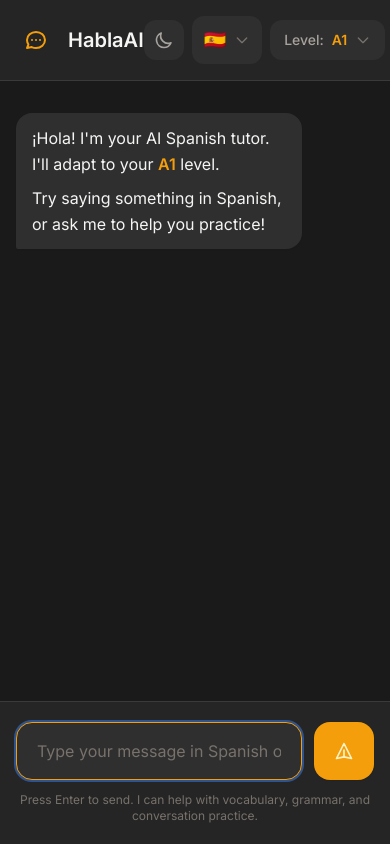
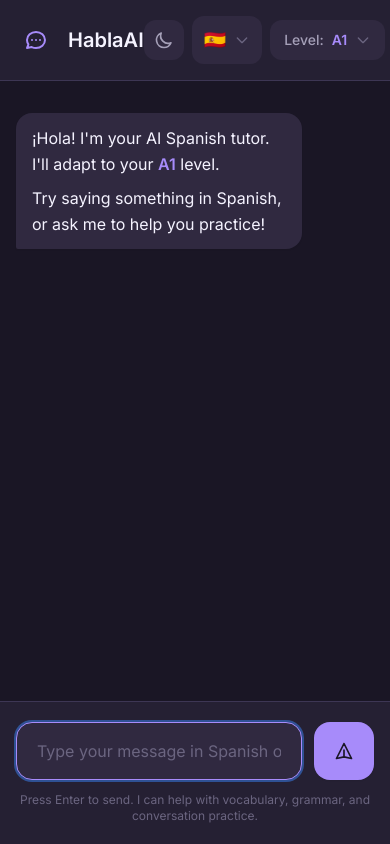
Before and after one commit to darth-dodo/habla-hermano, a Python web app: template src/templates/chat.html in a window 390 px wide. Run offline with Jinja, Linux system fonts and the light colour scheme; the template is opened without the code that fills it, so the values that code supplies are empty; some libraries are stand-ins or nearby versions.

Commit message:
docs: product-focused README with Purple Noir theme
- Rewrite README to focus on product value proposition
- Change dark theme from amber to Purple Noir (violet accents)
- Add mobile responsive screenshots (dark/light/ocean themes)
- Add desktop conversation screenshot with grammar feedback
- Simplify tech stack and development sections
- Update roadmap to reflect current Phase 2 status

Co-Authored-By: Claude Opus 4.5 <noreply@anthropic.com>

```diff
--- a/src/templates/base.html
+++ b/src/templates/base.html
@@ -93,27 +93,27 @@
            Modern, minimal, warm color palettes
            ============================================ */
 
-        /* Dark Theme (default) - Warm charcoal with amber accents */
+        /* Dark Theme (default) - Purple Noir with violet accents */
         :root, [data-theme="dark"] {
-            --surface: #1a1a1a;
-            --surface-elevated: #252525;
-            --surface-overlay: #2f2f2f;
-            --border: #3a3a3a;
-            --border-subtle: #2a2a2a;
-            --text: #f5f5f4;
-            --text-muted: #a8a29e;
-            --text-subtle: #78716c;
-            --accent: #f59e0b;
-            --accent-hover: #fbbf24;
-            --accent-muted: rgba(245, 158, 11, 0.15);
-            --accent-text: #fef3c7;
-            --user-bubble: #f59e0b;
-            --user-text: #1a1a1a;
-            --ai-bubble: #2f2f2f;
-            --ai-text: #f5f5f4;
-            --scrollbar-track: #1a1a1a;
-            --scrollbar-thumb: #404040;
-            --scrollbar-thumb-hover: #525252;
+            --surface: #1a1625;
+            --surface-elevated: #252033;
+            --surface-overlay: #302940;
+            --border: #3d3654;
+            --border-subtle: #2a2540;
+            --text: #f5f3ff;
+            --text-muted: #a5a0b8;
+            --text-subtle: #6b6580;
+            --accent: #a78bfa;
+            --accent-hover: #c4b5fd;
+            --accent-muted: rgba(167, 139, 250, 0.15);
+            --accent-text: #1a1625;
+            --user-bubble: #a78bfa;
+            --user-text: #1a1625;
+            --ai-bubble: #302940;
+            --ai-text: #f5f3ff;
+            --scrollbar-track: #1a1625;
+            --scrollbar-thumb: #3d3654;
+            --scrollbar-thumb-hover: #5b5275;
         }
 
         /* Light Theme - Warm sand with sage green accents */
```
Also changed, not shown: README.md, 5 other files.
